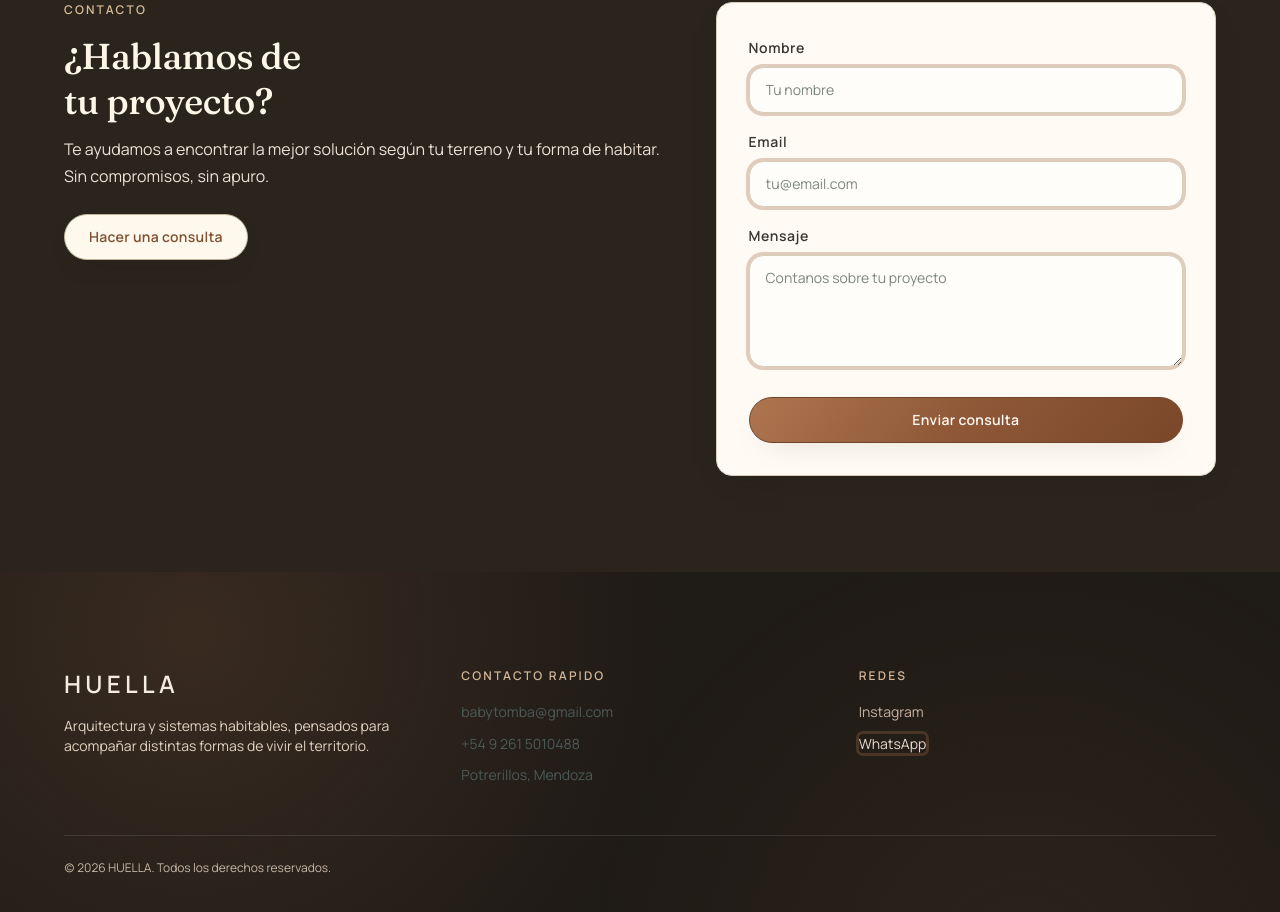
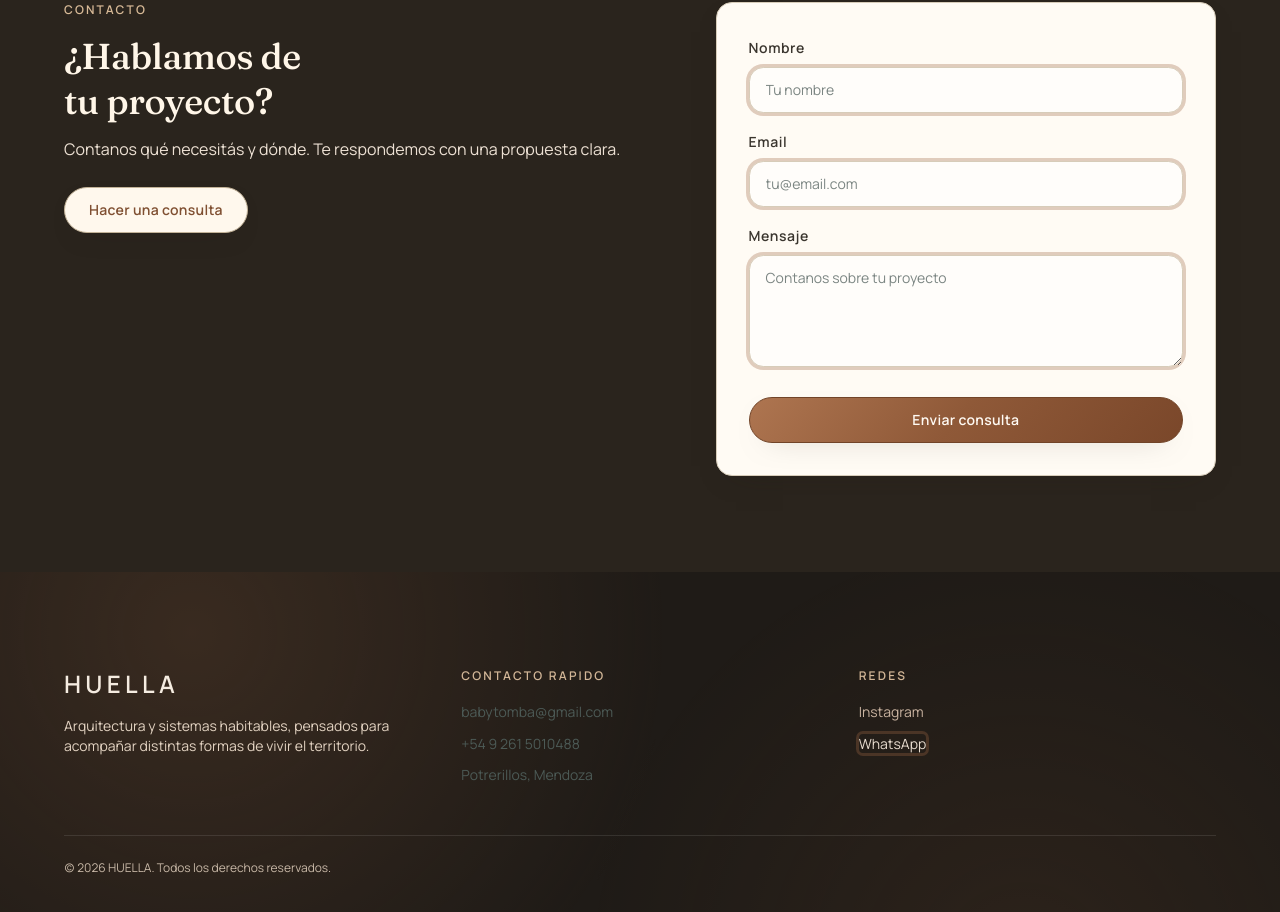
Before and after one commit to Teksi75/huella-mendoza-site, a Next.js app: page / in a window 1280 px wide. Shown: the part 3686-4598 px from the top of the page. Built offline with nearby package versions, Linux system fonts and the light colour scheme.

Commit message:
Home: tighten final CTA (more direct, less generic)

```diff
--- a/app/page.tsx
+++ b/app/page.tsx
@@ -318,8 +318,7 @@ export default function Home() {
               ¿Hablamos de tu proyecto?
             </h2>
             <p className="mt-3 max-w-2xl text-[#ede1d4]">
-              Te ayudamos a encontrar la mejor solución según tu terreno y tu forma de habitar. Sin
-              compromisos, sin apuro.
+              Contanos qué necesitás y dónde. Te respondemos con una propuesta clara.
             </p>
             <Link
               href={buildWhatsAppUrl(whatsappMessages.home)}
```
